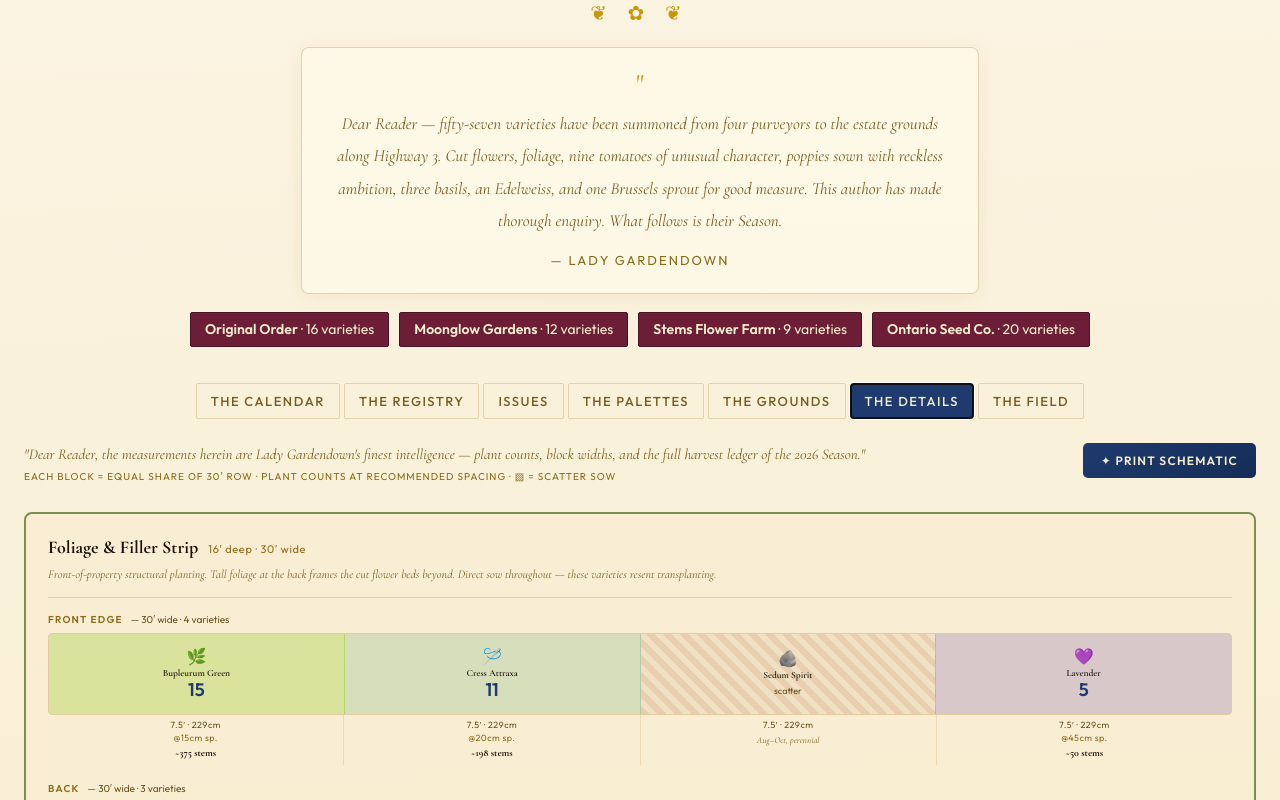
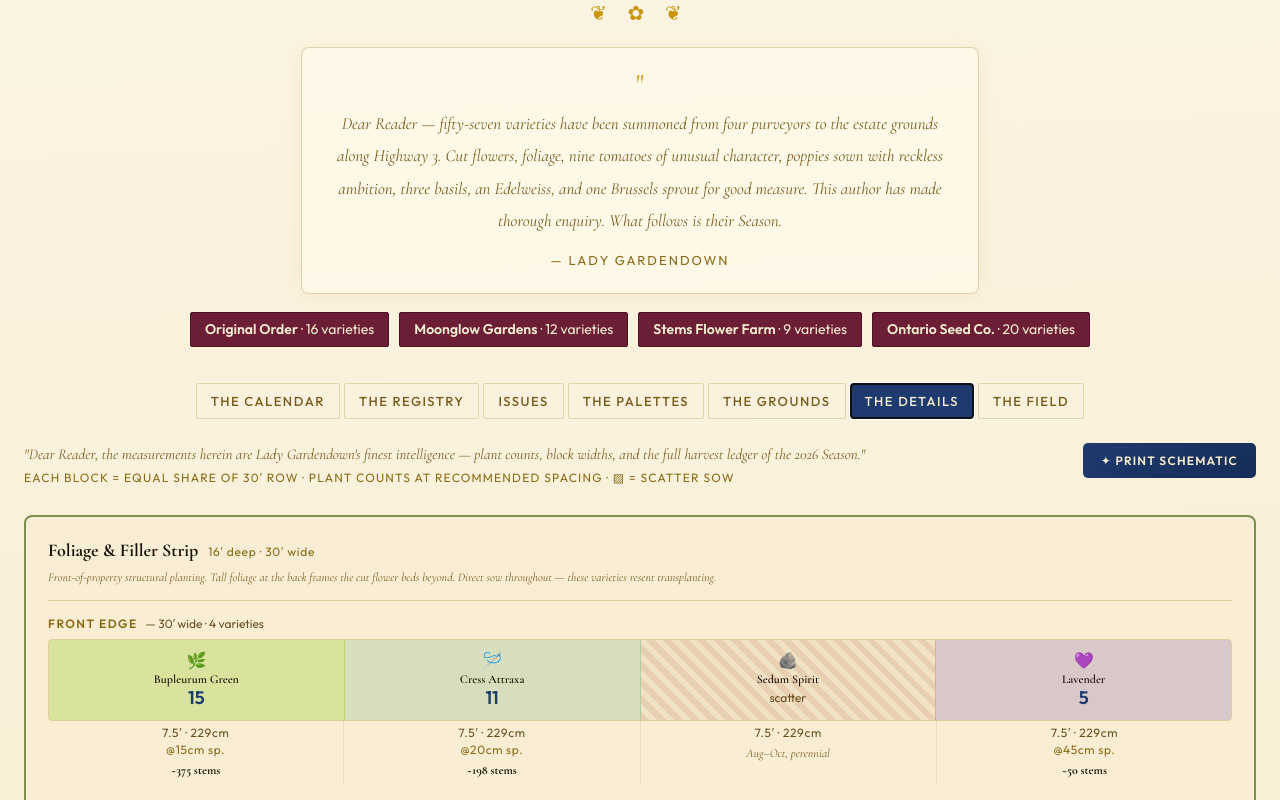
Before and after one commit to jaydeland/garden, a React (Vite) app: page / in a window 1280 px wide. Both pictures are taken after a click on the button "THE DETAILS". Shown: the part 431-1231 px from the top of the page. Built offline with nearby package versions, Linux system fonts and the light colour scheme; a web font is replaced by a local one.

Commit message:
Bump all sub-12px font sizes to 12px in DetailsTab

```diff
--- a/src/components/DetailsTab.jsx
+++ b/src/components/DetailsTab.jsx
@@ -138,7 +138,7 @@ function RowVisualization({ row, seedMap }) {
       <div
         style={{
           fontFamily: "'Outfit', sans-serif",
-          fontSize: "10px",
+          fontSize: "12px",
           fontWeight: 700,
           letterSpacing: "0.12em",
           textTransform: "uppercase",
@@ -197,7 +197,7 @@ function RowVisualization({ row, seedMap }) {
               <span
                 style={{
                   fontFamily: "'Cormorant Garamond', Georgia, serif",
-                  fontSize: "9.5px",
+                  fontSize: "12px",
                   color: "#1A1208",
                   fontWeight: 600,
                   lineHeight: 1.2,
@@ -227,7 +227,7 @@ function RowVisualization({ row, seedMap }) {
                 <span
                   style={{
                     fontFamily: "'Outfit', sans-serif",
-                    fontSize: "9px",
+                    fontSize: "12px",
                     color: "#6B5020",
                     fontStyle: "italic",
                     marginTop: "2px",
@@ -257,7 +257,7 @@ function RowVisualization({ row, seedMap }) {
             <div
               style={{
                 fontFamily: "'Outfit', sans-serif",
-                fontSize: "9px",
+                fontSize: "12px",
                 color: "#6B5020",
                 letterSpacing: "0.05em",
                 lineHeight: 1.4,
@@ -274,7 +274,7 @@ function RowVisualization({ row, seedMap }) {
               <div
                 style={{
                   fontFamily: "'Cormorant Garamond', Georgia, serif",
-                  fontSize: "10px",
+                  fontSize: "12px",
                   color: "#1A1208",
                   fontWeight: 700,
                   marginTop: "2px",
@@ -286,7 +286,7 @@ function RowVisualization({ row, seedMap }) {
               <div
                 style={{
                   fontFamily: "'Cormorant Garamond', Georgia, serif",
-                  fontSize: "9px",
+                  fontSize: "12px",
                   color: "#7A5C1E",
                   fontStyle: "italic",
                   marginTop: "2px",
@@ -315,7 +315,7 @@ function SowingHarvestSummary({ zone, seedMap }) {
       <div
         style={{
           fontFamily: "'Outfit', sans-serif",
-          fontSize: "10px",
+          fontSize: "12px",
           fontWeight: 700,
           letterSpacing: "0.12em",
           textTransform: "uppercase",
@@ -353,7 +353,7 @@ function SowingHarvestSummary({ zone, seedMap }) {
                 background: color,
                 color: "#fff",
                 fontFamily: "'Outfit', sans-serif",
-                fontSize: "8px",
+                fontSize: "12px",
                 fontWeight: 700,
                 letterSpacing: "0.06em",
                 textTransform: "uppercase",
@@ -380,7 +380,7 @@ function SowingHarvestSummary({ zone, seedMap }) {
               <div
                 style={{
                   fontFamily: "'Cormorant Garamond', Georgia, serif",
-                  fontSize: "11px",
+                  fontSize: "12px",
                   fontWeight: 700,
                   color: "#1A1208",
                   marginBottom: "5px",
@@ -398,7 +398,7 @@ function SowingHarvestSummary({ zone, seedMap }) {
                   <span
                     style={{
                       fontFamily: "'Outfit', sans-serif",
-                      fontSize: "9px",
+                      fontSize: "12px",
                       color: "#6B5020",
                       display: "block",
                       marginTop: "2px",
@@ -412,7 +412,7 @@ function SowingHarvestSummary({ zone, seedMap }) {
                   <span
                     style={{
                       fontFamily: "'Cormorant Garamond', Georgia, serif",
-                      fontSize: "9.5px",
+                      fontSize: "12px",
                       color: "#7A5C1E",
                       fontStyle: "italic",
                       display: "block",
@@ -469,7 +469,7 @@ function ZoneDetailCard({ zone, seedMap }) {
         <span
           style={{
             fontFamily: "'Outfit', sans-serif",
-            fontSize: "11px",
+            fontSize: "12px",
             color: "#8B6A18",
             letterSpacing: "0.06em",
           }}
@@ -558,7 +558,7 @@ export default function DetailsTab({ zones, seeds }) {
           <p
             style={{
               fontFamily: "'Outfit', sans-serif",
-              fontSize: "10px",
+              fontSize: "12px",
               letterSpacing: "0.1em",
               textTransform: "uppercase",
               color: "#8B6A18",
```
